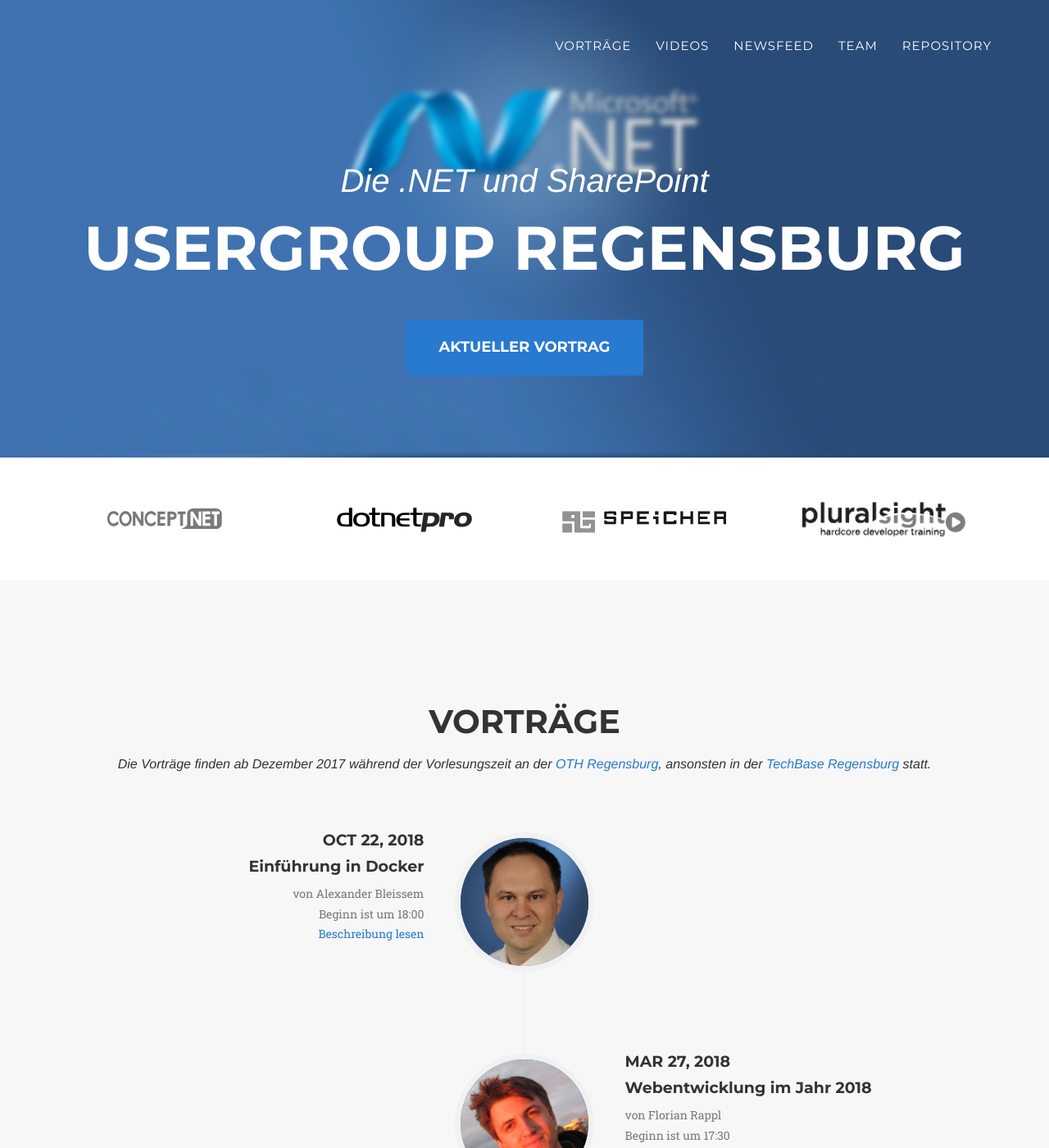
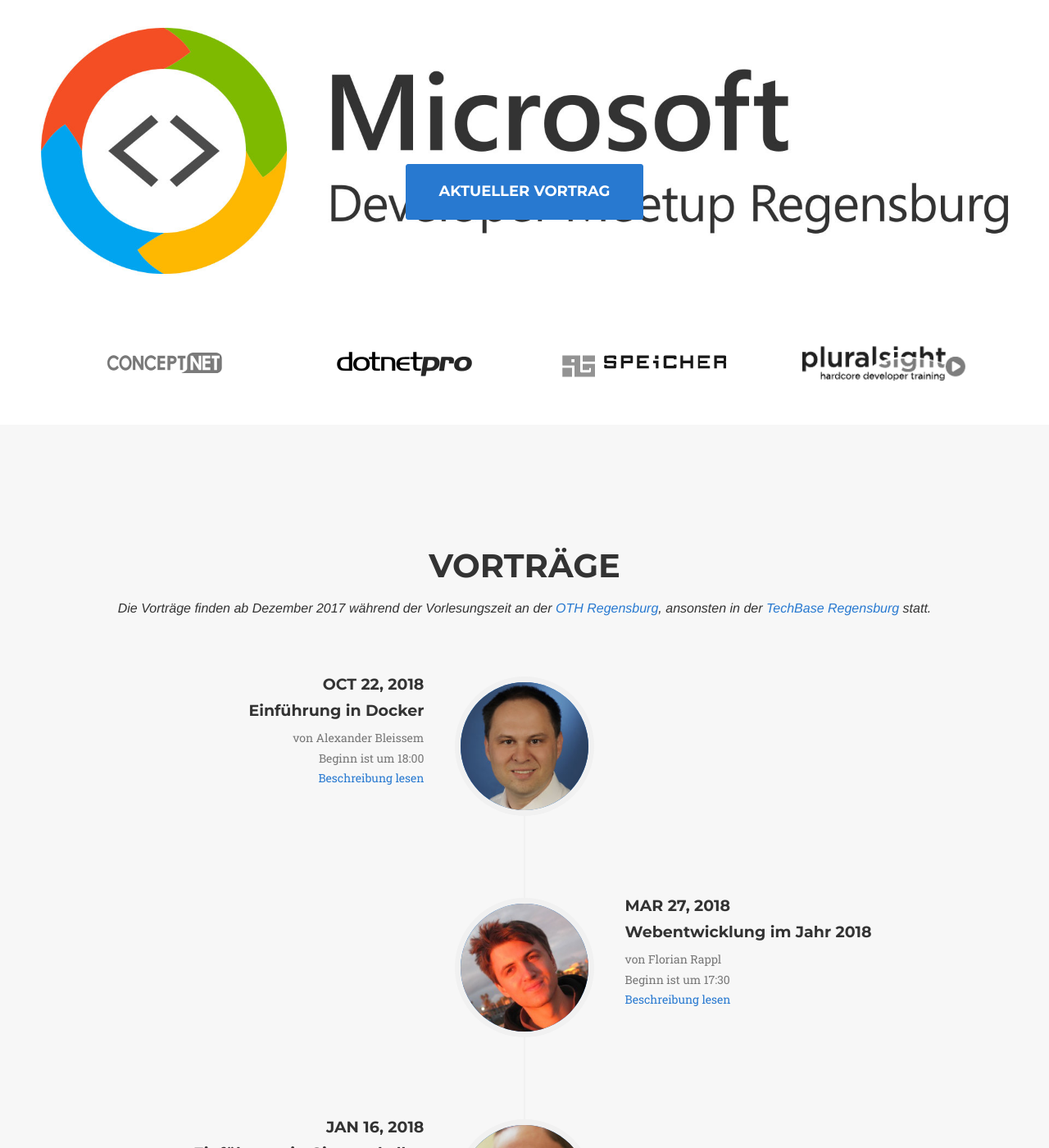
Before and after one commit to DotNetRegensburg/dotnetregensburg.github.io, a Jekyll site: the page built from index.html, in a window 1280 px wide and 1400 px high. Shown: the whole window at 82% size. Built offline with Jekyll 4.4.1, drawn with Linux system fonts in a browser that asks for light colours; some web fonts are replaced.

Commit message:
added new header

```diff
--- a/_includes/css/agency.css
+++ b/_includes/css/agency.css
@@ -266,7 +266,7 @@
     text-align: center;
     color: #fff;
     background-attachment: scroll;
-    background-image: url(../img/header-bg.jpg);
+    background-image: url(../img/mdmr-header-bg.jpg);
     background-position: center center;
     background-repeat: none;
     -webkit-background-size: cover;
--- a/_layouts/default.html
+++ b/_layouts/default.html
@@ -5,8 +5,6 @@
 <header>
   <div class="container">
     <div class="intro-text">
-      <div class="intro-lead-in">Die .NET und SharePoint</div>
-      <div class="intro-heading">Usergroup Regensburg</div>
       <a href="#talks" class="page-scroll btn btn-xl">Aktueller Vortrag</a>
     </div>
   </div>
```
Also changed, not shown: img/mdmr-header-bg.jpg (added).
